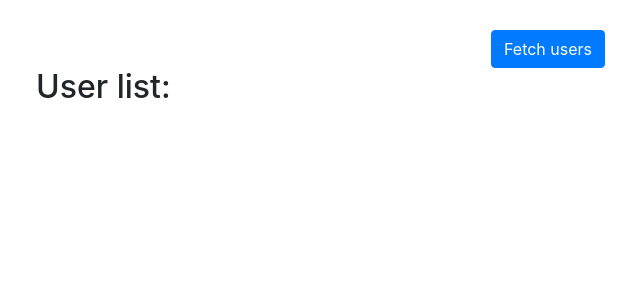
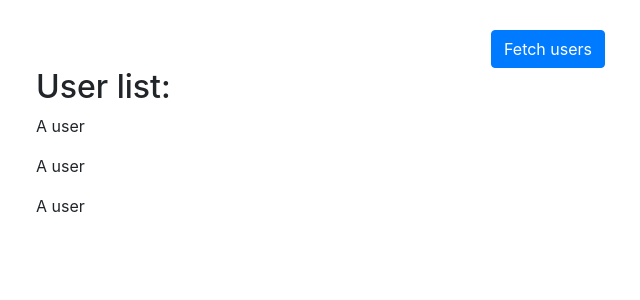
Before and after one commit to talor-hammond/hiplee, a React (Create React App) app: page / in a window 1280 px wide. Shown: the top 300 px of the page, without its empty margins (92-732 px from the left). Built offline with nearby package versions, Linux system fonts and the light colour scheme.

Commit message:
complete mark-up for UserList component

```diff
--- a/src/App.js
+++ b/src/App.js
@@ -2,6 +2,7 @@ import React, { Component } from 'react';
 
 // Components:
 import { FetchButton } from './components/FetchButton'
+import UserList from './components/UserList'
 
 class App extends Component {
   render() {
@@ -10,6 +11,7 @@ class App extends Component {
         <FetchButton />
 
         <h2 className="h2">User list:</h2>
+        <UserList />
       </div>
     );
   }
--- /dev/null
+++ b/src/components/UserList.jsx
@@ -0,0 +1,30 @@
+import React, { Component, Fragment } from 'react'
+
+class UserList extends Component {
+    constructor() {
+        super()
+
+        this.state = {
+            users: [1, 2, 3]
+        }
+    }
+
+    render() {
+        const { users } = this.state
+        console.log(users)
+
+        return (
+            <Fragment>
+                {
+                    users.map((user, i) => {
+                        return (
+                            <p key={i}>A user</p> // this needs to render a UserCard component and feed data through props
+                        )
+                    })
+                }
+            </Fragment>
+        )
+    }
+}
+
+export default UserList
```
